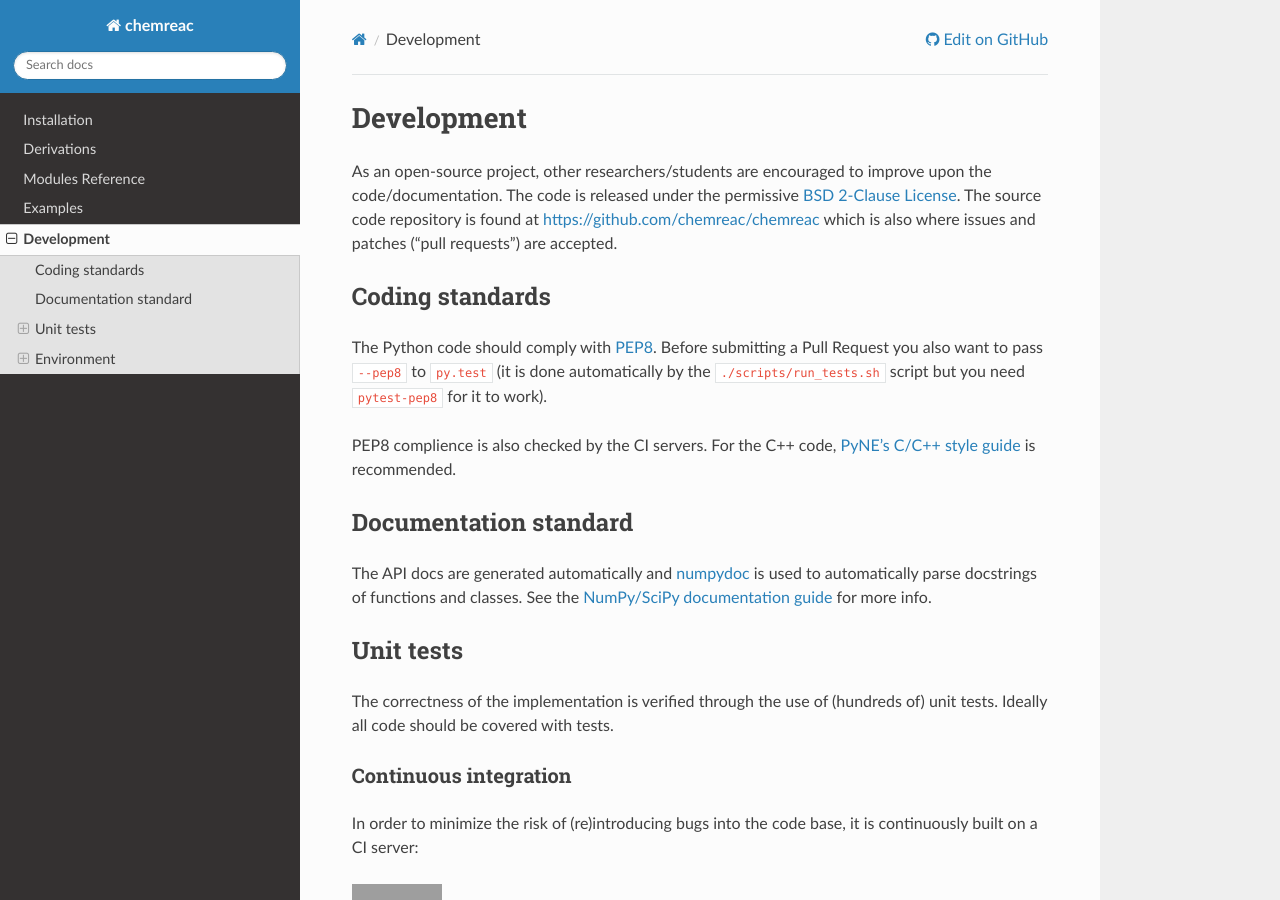
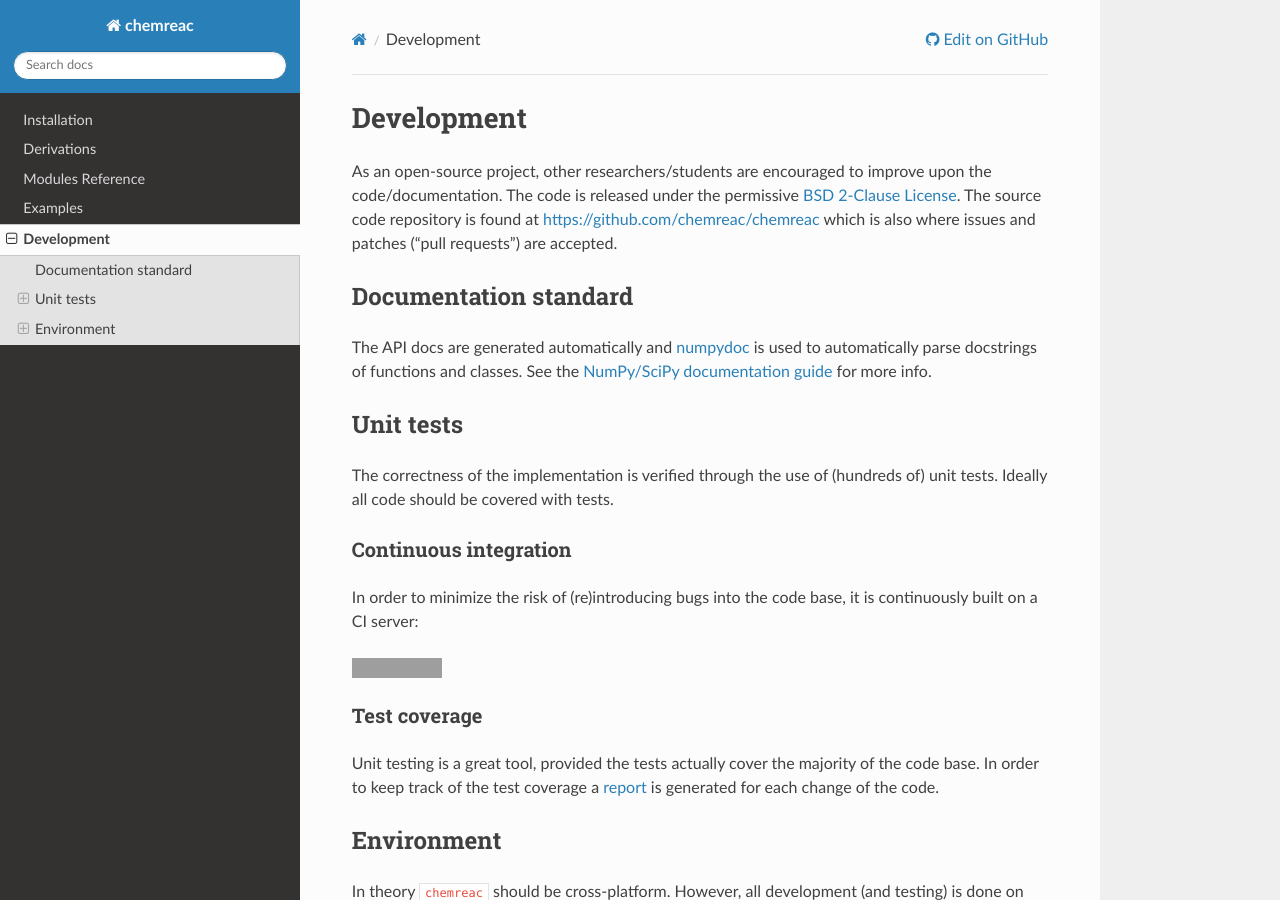
Before and after one commit to chemreac/chemreac, a Sphinx documentation site: the page built from doc/dev.rst, in a window 1280 px wide and 900 px high. Built offline with Sphinx 7.4.7 and the Read the Docs theme 2.0.0, drawn with Linux system fonts in a browser that asks for light colours; the version number could not be read and is left out; grey boxes are pictures that could not be loaded.

Commit message:
pytest-pep8 unmaintained

```diff
--- a/doc/dev.rst
+++ b/doc/dev.rst
@@ -7,19 +7,6 @@ License <http://opensource.org/licenses/BSD-2-Clause>`_. The source
 code repository is found at https://github.com/chemreac/chemreac which is also
 where issues and patches ("pull requests") are accepted.
 
-
-Coding standards
-----------------
-The Python code should comply with `PEP8
-<http://legacy.python.org/dev/peps/pep-0008/>`_.  Before submitting a
-Pull Request you also want to pass ``--pep8`` to ``py.test`` (it is
-done automatically by the ``./scripts/run_tests.sh`` script but you
-need ``pytest-pep8`` for it to work).
-
-PEP8 complience is
-also checked by the CI servers. For the C++ code, `PyNE's C/C++ style
-guide <http://pyne.io/devsguide/style_guide.html#c-c-style-guide>`_ is
-recommended.
 
 Documentation standard
 ----------------------
```
Also changed, not shown: 1 other file.
